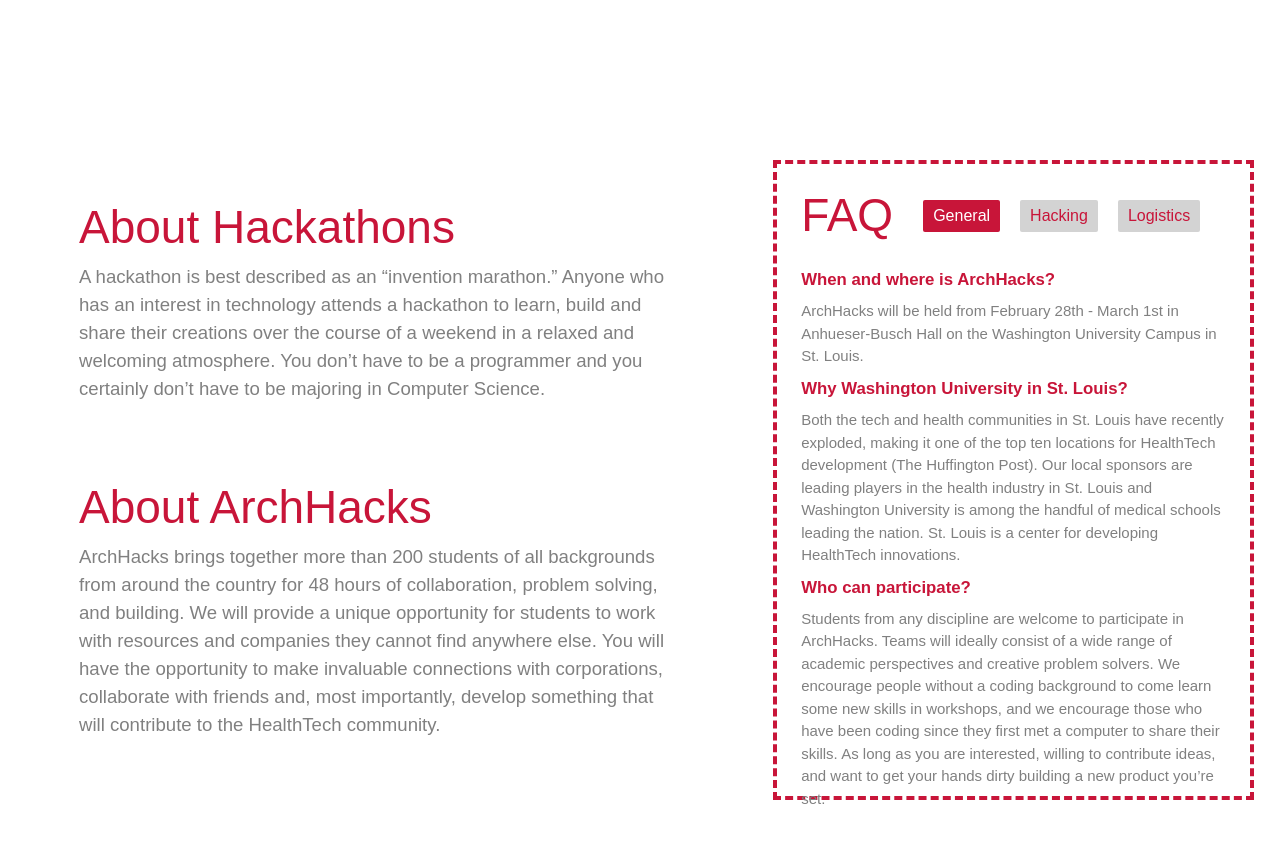
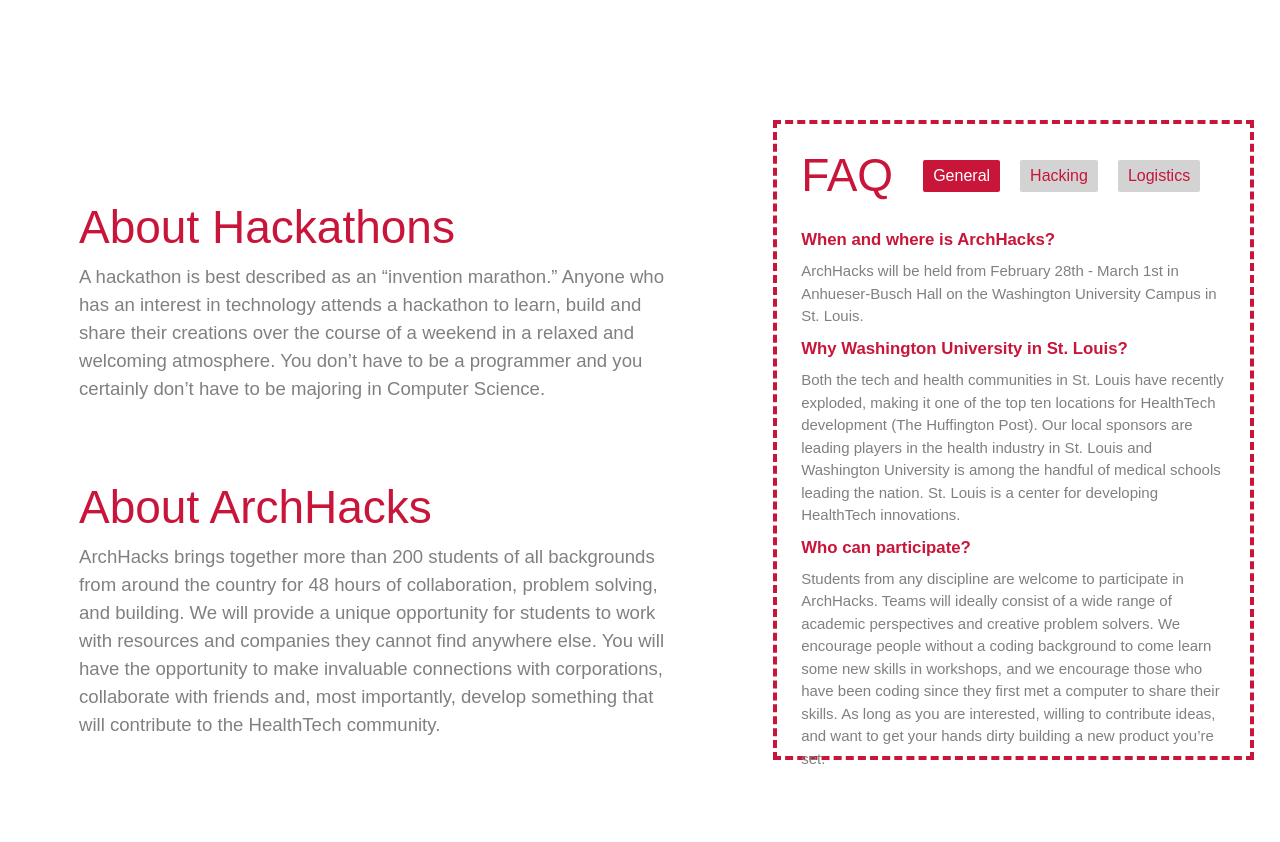
Before and after one commit to archhacks/site-2020, a React (Create React App) app in the folder client/: page / in a window 1280 px wide. Shown: the part 720-1562 px from the top of the page. Built offline with nearby package versions, Linux system fonts and the light colour scheme; a web font is replaced by a local one.

Commit message:
bigger faq!

```diff
--- a/client/src/App.css
+++ b/client/src/App.css
@@ -75,8 +75,8 @@
   float: none;
 }
 .Info-Right-Thick {
-  margin-top: 10vh;
-  margin-bottom: 10vh;
+  margin-top: 5vh;
+  margin-bottom: 5vh;
   max-height: 80vh;
   border-style: dashed;
   border-color: #c81539;
```
